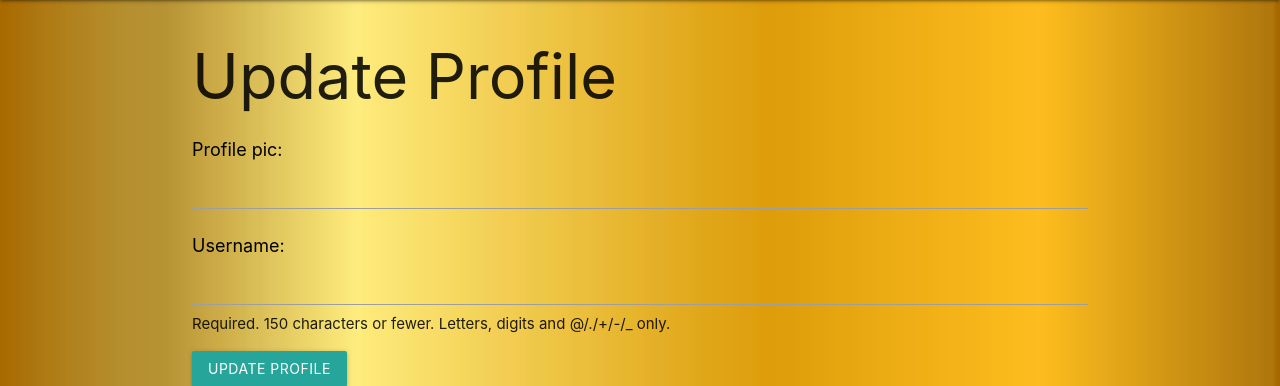
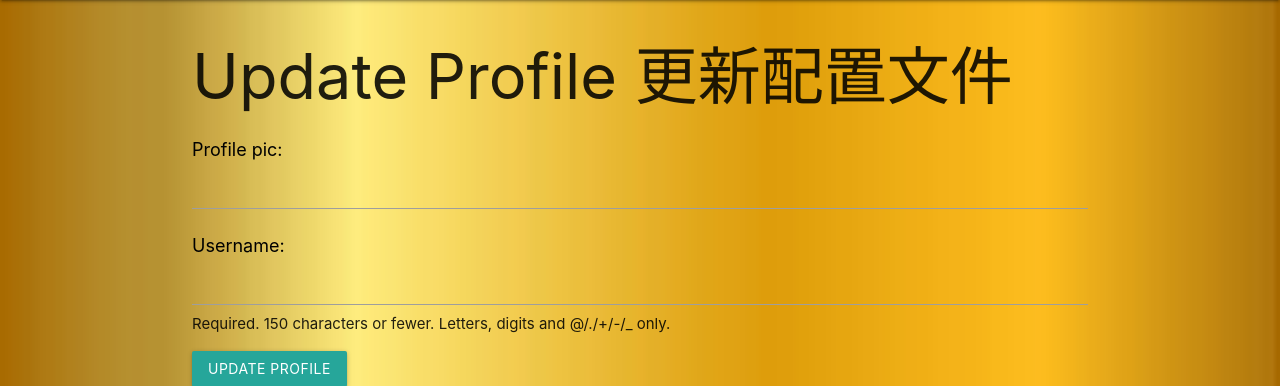
Before and after one commit to acklins/excellent-log, a Django app: template main_app/templates/user/edit.html in a window 1280 px wide. Shown: the part 64-450 px from the top of the page. Run offline with Django 3.2, Linux system fonts and the light colour scheme; the template is opened without the code that fills it: values that come from a table or form of the project are taken from there, others are empty; parts of the project's set-up code (start-up, migrations or seed data) failed here and were passed over.

Commit message:
added i18n to update profile page

```diff
--- a/main_app/templates/user/edit.html
+++ b/main_app/templates/user/edit.html
@@ -1,6 +1,6 @@
 {% extends 'base.html' %}
 {% block content %}
-<h1>Update Profile</h1>
+<h1>Update Profile 更新配置文件</h1>
 
 <form method="POST" action="{%  url 'update_profile' user.id %}">
   {% csrf_token %}
```
